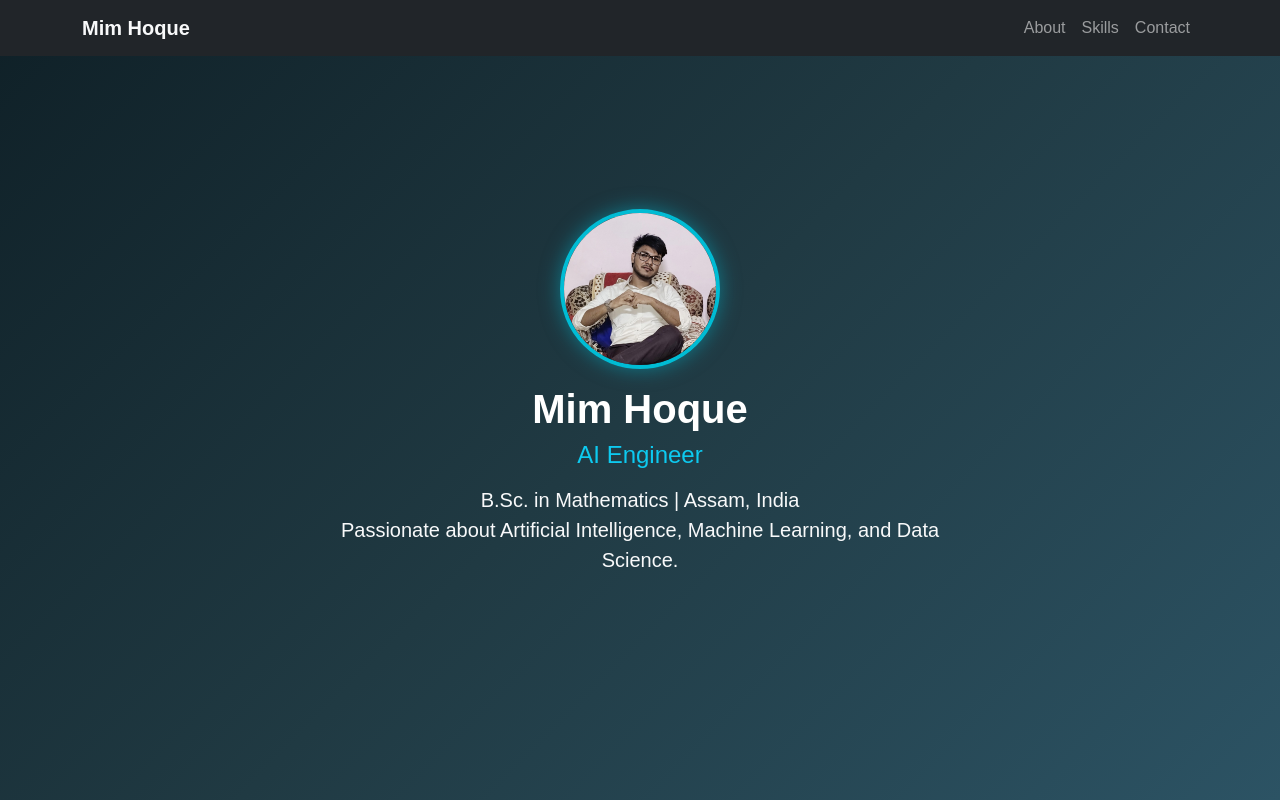
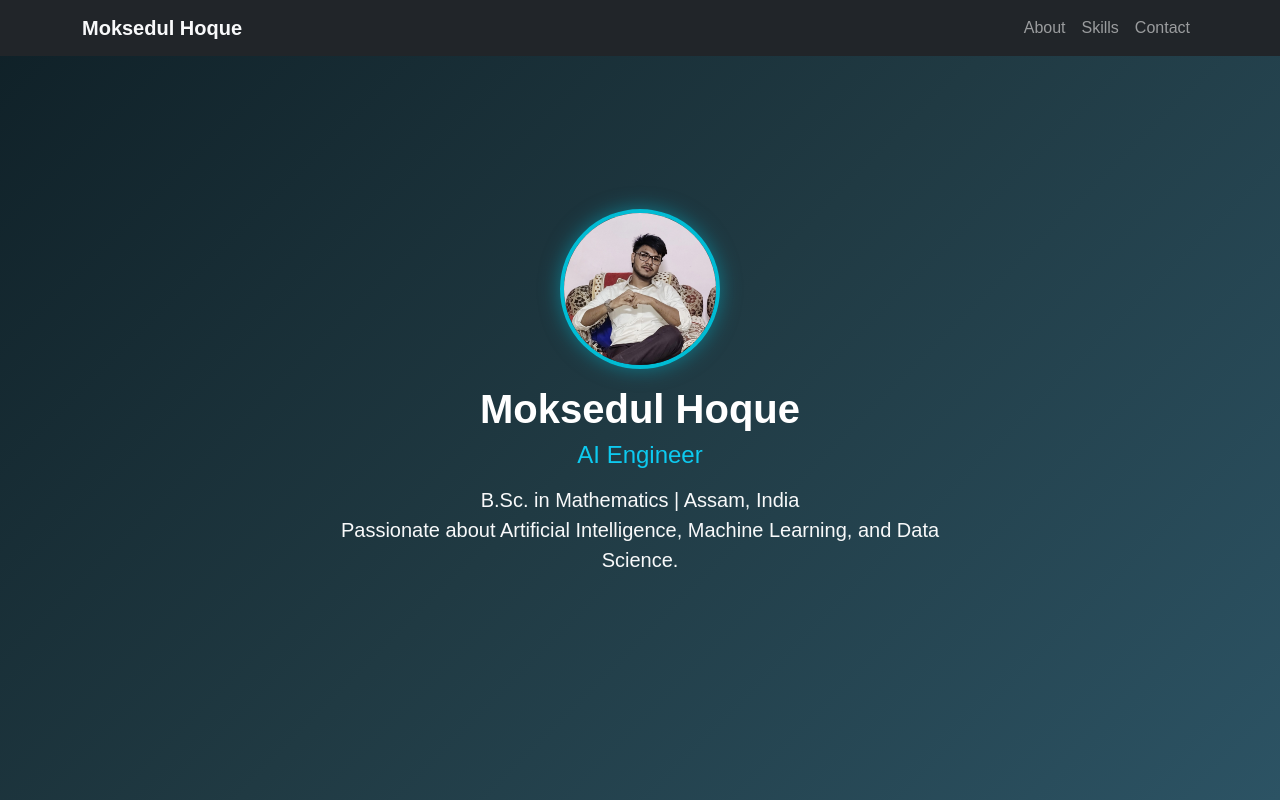
Before and after one commit to mokxy16/mim-portfolio, a plain HTML site: page index.html in a window 1280 px wide. Shown: the top 800 px of the page. Drawn offline with nearby package versions, Linux system fonts and the light colour scheme.

Commit message:
name change

```diff
--- a/index.html
+++ b/index.html
@@ -18,7 +18,7 @@
   <!-- Navbar -->
   <nav class="navbar navbar-expand-lg navbar-dark bg-dark fixed-top">
     <div class="container">
-      <a class="navbar-brand fw-bold text-light" href="#">Mim Hoque</a>
+      <a class="navbar-brand fw-bold text-light" href="#">Moksedul Hoque</a>
       <button class="navbar-toggler" type="button" data-bs-toggle="collapse" data-bs-target="#navbarNav">
         <span class="navbar-toggler-icon"></span>
       </button>
@@ -36,7 +36,7 @@
   <section class="hero text-center d-flex align-items-center" id="about">
     <div class="container">
       <img src="src/img.jpg" class="profile-img mb-3" alt="Mim Hoque">
-      <h1 class="fw-bold">Mim Hoque</h1>
+      <h1 class="fw-bold">Moksedul Hoque</h1>
       <h4 class="text-info mb-3">AI Engineer</h4>
       <p class="lead text-light mx-auto" style="max-width: 600px;">
         B.Sc. in Mathematics | Assam, India<br>
```
